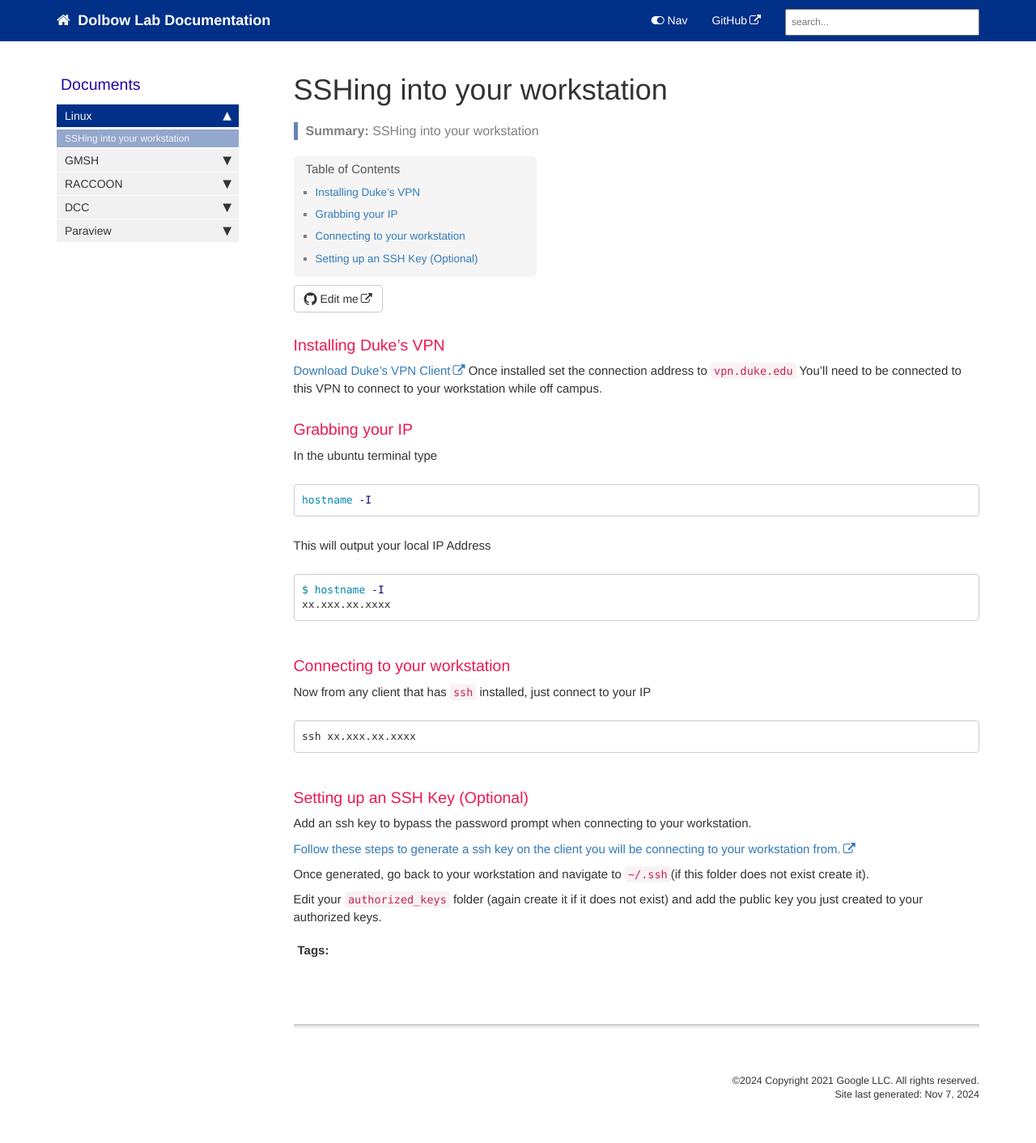
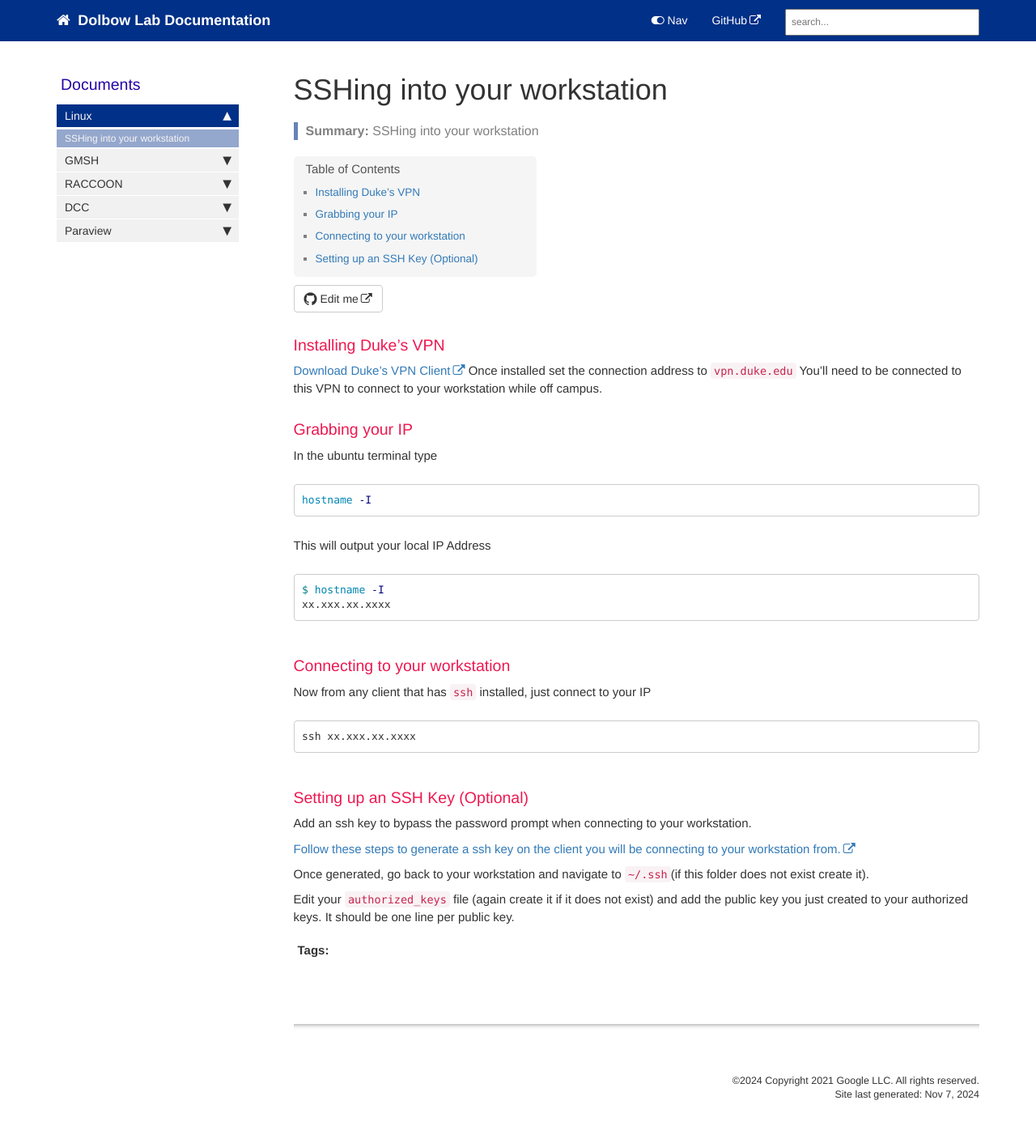
Before and after one commit to dolbowlab/dolbowlabdocs, a Jekyll site: the page built from pages/linux/ssh.md, in a window 1280 px wide. Shown: the whole page at 81% size. Built offline with Jekyll 4.4.1, drawn with Linux system fonts in a browser that asks for light colours; comment, search, counter and statistics services are not loaded.

Commit message:
fixed ssh instructions

```diff
--- a/pages/linux/ssh.md
+++ b/pages/linux/ssh.md
@@ -44,4 +44,4 @@ Add an ssh key to bypass the password prompt when connecting to your workstation
 
 Once generated, go back to your workstation and navigate to `~/.ssh`(if this folder does not exist create it).
 
-Edit your `authorized_keys` folder (again create it if it does not exist) and add the public key you just created to your authorized keys.
+Edit your `authorized_keys` file (again create it if it does not exist) and add the public key you just created to your authorized keys. It should be one line per public key.
```
